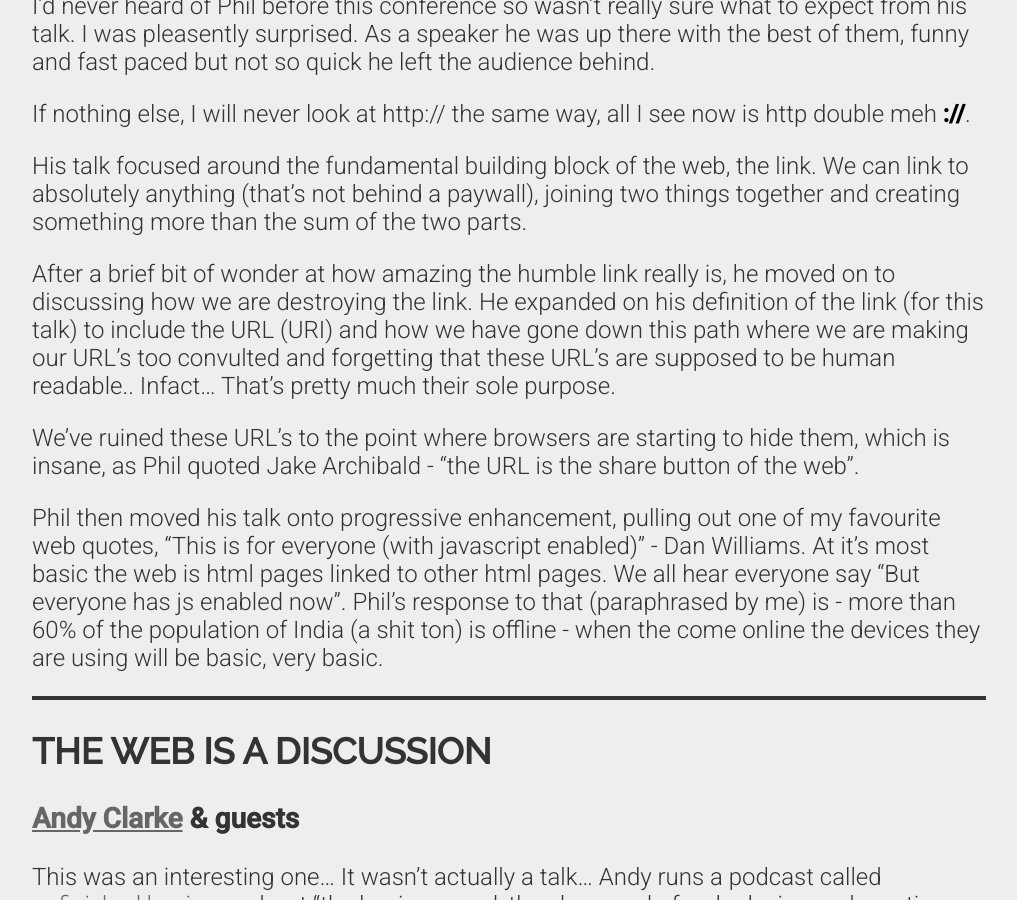
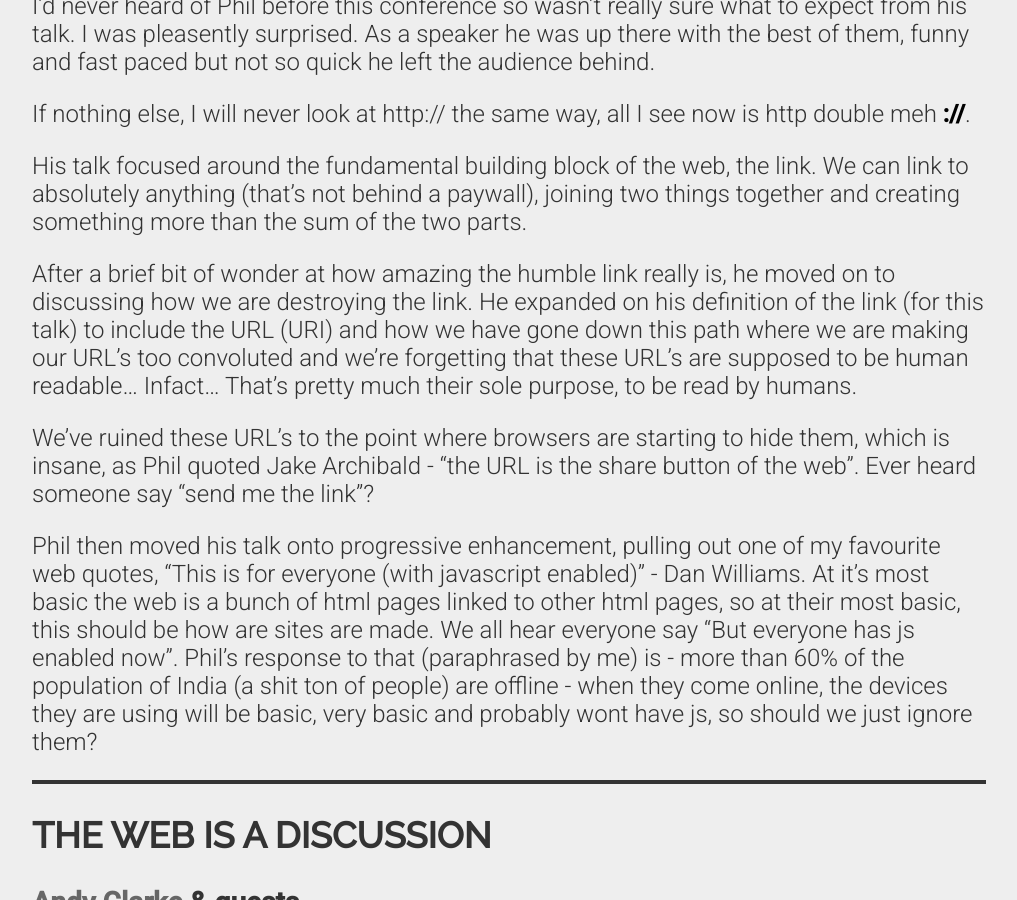
Before and after one commit to nickphillipps/nickphillipps.github.io, a Jekyll site: the page built from _posts/2014-11-13-the-web-is.md, in a window 1280 px wide and 900 px high, scrolled down 4821 px. Shown: the whole window, without its empty margins (131-1148 px from the left). Built offline with Jekyll 4.4.1, drawn with Linux system fonts in a browser that asks for light colours; nearby versions of some CDN libraries; Markdown is read by kramdown in place of the engine named in the settings.

Commit message:
Web.is post v0.21

```diff
--- a/_posts/2014-11-13-the-web-is.md
+++ b/_posts/2014-11-13-the-web-is.md
@@ -144,11 +144,11 @@
 
 His talk focused around the fundamental building block of the web, the link. We can link to absolutely anything (that's not behind a paywall), joining two things together and creating something more than the sum of the two parts.
 
-After a brief bit of wonder at how amazing the humble link really is, he moved on to discussing how we are destroying the link. He expanded on his definition of the link (for this talk) to include the URL (URI) and how we have gone down this path where we are making our URL's too convulted and forgetting that these URL's are supposed to be human readable.. Infact... That's pretty much their sole purpose.
+After a brief bit of wonder at how amazing the humble link really is, he moved on to discussing how we are destroying the link. He expanded on his definition of the link (for this talk) to include the URL (URI) and how we have gone down this path where we are making our URL's too convoluted and we're forgetting that these URL's are supposed to be human readable... Infact... That's pretty much their sole purpose, to be read by humans.
 
-We've ruined these URL's to the point where browsers are starting to hide them, which is insane, as Phil quoted Jake Archibald - “the URL is the share button of the web”.
+We've ruined these URL's to the point where browsers are starting to hide them, which is insane, as Phil quoted Jake Archibald - “the URL is the share button of the web”. Ever heard someone say "send me the link"?
 
-Phil then moved his talk onto progressive enhancement, pulling out one of my favourite web quotes, “This is for everyone (with javascript enabled)” - Dan Williams. At it's most basic the web is html pages linked to other html pages. We all hear everyone say "But everyone has js enabled now". Phil's response to that (paraphrased by me) is - more than 60% of the population of India (a shit ton) is offline - when the come online the devices they are using will be basic, very basic.
+Phil then moved his talk onto progressive enhancement, pulling out one of my favourite web quotes, “This is for everyone (with javascript enabled)” - Dan Williams. At it's most basic the web is a bunch of html pages linked to other html pages, so at their most basic, this should be how are sites are made. We all hear everyone say "But everyone has js enabled now". Phil's response to that (paraphrased by me) is - more than 60% of the population of India (a shit ton of people) are offline - when they come online, the devices they are using will be basic, very basic and probably wont have js, so should we just ignore them?
 
 ---
 
```
